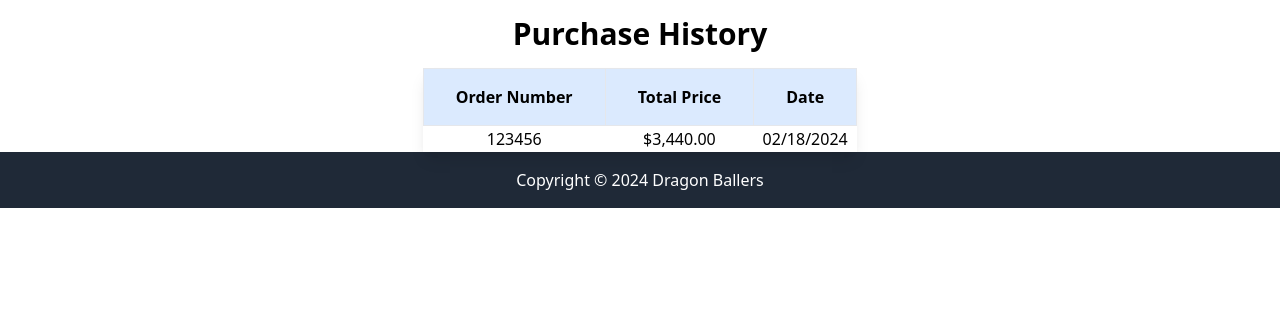
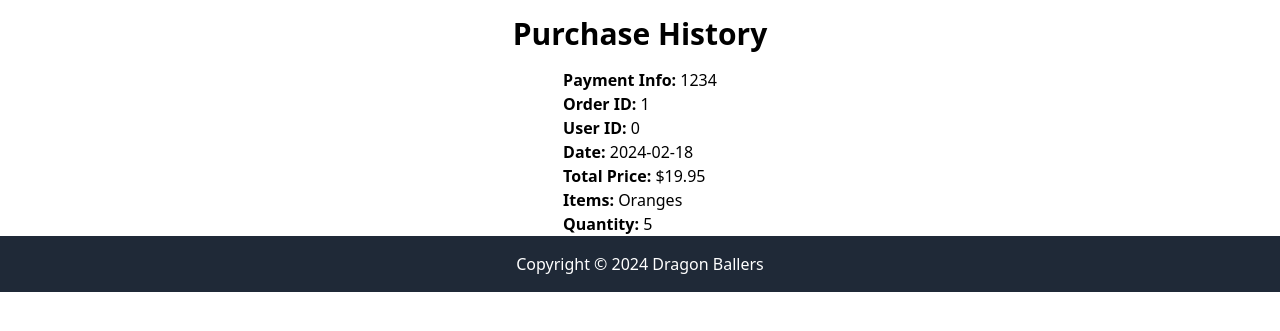
Before and after one commit to jpanahon/WinHacks2024, a Flask app: page /purchasehistory/ in a window 1280 px wide. Shown: the part 142-473 px from the top of the page. Run offline with Flask 3, Linux system fonts and the light colour scheme; style sheets or scripts are compiled from the project's sources.

Commit message:
Modified Purchase History Page

```diff
--- a/app.py
+++ b/app.py
@@ -5,7 +5,9 @@ from DataBase import *
 
 app = Flask(__name__)
 
-purchase_history = []
+with open('database.json', 'r') as file:
+    data = json.load(file)
+order_details = data['ProcessedData']['order_details']
 
 def calculate_total_price(cart):
     return sum(item['price'] * item['quantity'] for item in cart)
@@ -40,7 +42,7 @@ def checkout():
 
 @app.route("/purchasehistory/")
 def history():
-    return render_template("purchasehistory.html")
+    return render_template("purchasehistory.html", order_details=order_details)
 
 @app.route("/budget/")
 def budget():
@@ -93,6 +95,5 @@ def setcookie2():
     return resp
 
 
-
 if __name__ == '__main__':
 	app.run(debug=True)
--- a/database.json
+++ b/database.json
@@ -98,10 +98,10 @@
     },
     "ProcessedData": {
         "order_details": [
-            {},
             {
                 "paymentinfo": "1234",
                 "userid": 0,
+                "date": "2024-02-18",
                 "cost": "19.95",
                 "items": "Oranges",
                 "amount": "5",
--- a/templates/purchasehistory.html
+++ b/templates/purchasehistory.html
@@ -17,22 +17,25 @@
         <div class="flex flex-col">
             <div class="w-full">
                 <table class="shadow-lg bg-white table-auto items-center text-center min-w-max">
-                    <thead>
-                        <tr>
-                            <th class="bg-blue-100 border text-left px-8 py-4">Order Number</th>
-                            <th class="bg-blue-100 border text-left px-8 py-4">Total Price</th>
-                            <th class="bg-blue-100 border text-left px-8 py-4">Date</th>
-                        </tr>
-                    </thead>
                     <tbody class="items-list bg-white divide-y divide-gray-300">
 
-                        <tr class="order-desc">
-
-                            <td>123456</td>
-                            <td>$3,440.00</td>
-                            <td>02/18/2024</td>
-
-                        </tr>
+                        {% if order_details %}
+                        <ul>
+                            {% for order in order_details %}
+                            <li>
+                                <strong>Payment Info:</strong> {{ order.get('paymentinfo', 'N/A') }}<br>
+                                <strong>Order ID:</strong> {{ order.get('orderid', 'N/A') }}<br>
+                                <strong>User ID:</strong> {{ order.get('userid', 'N/A') }}<br>
+                                <strong>Date:</strong> {{ order.get('date', 'N/A') }}<br>
+                                <strong>Total Price:</strong> ${{ order.get('cost', 'N/A') }}<br>
+                                <strong>Items:</strong> {{ order.get('items', 'N/A') }}<br>
+                                <strong>Quantity:</strong> {{ order.get('amount', 'N/A') }}<br>
+                            </li>
+                            {% endfor %}
+                        </ul>
+                        {% else %}
+                        <p>No purchase history available.</p>
+                        {% endif %}
 
                     </tbody>
                 </table>
```
